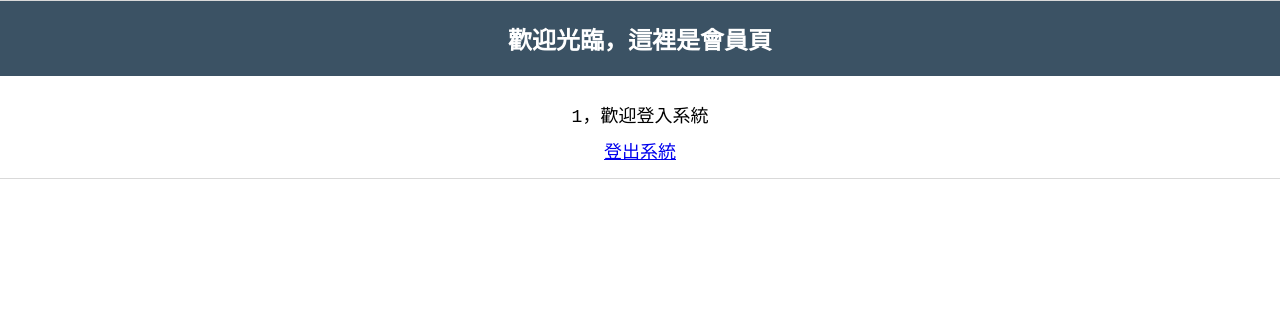
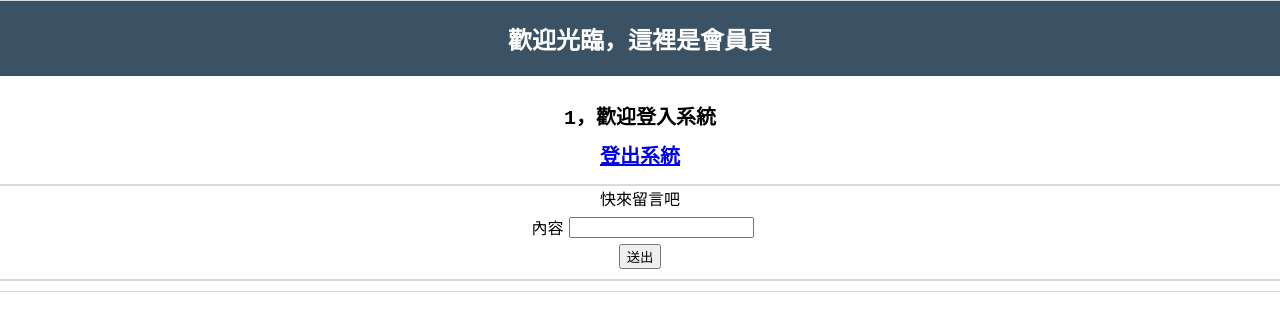
Before and after one commit to Arthur801/website_for_wehelp_kaihong, a FastAPI app: page /member/1 in a window 1280 px wide. Shown: the top 331 px of the page. Run offline with FastAPI, Linux system fonts and the light colour scheme; a user stored in the database is signed in; parts of the project's set-up code (start-up, migrations or seed data) failed here and were passed over.

Commit message:
Add send message section in week6/member.html

```diff
--- a/week6/main.py
+++ b/week6/main.py
@@ -151,4 +151,6 @@
         url="/"
     )
 
-#
+# GET /api/message
+
+# POST /api/message
--- a/week6/static/script.js
+++ b/week6/static/script.js
@@ -36,3 +36,8 @@
         alert("請填寫密碼");
     }
 });
+
+// task 5 POST message
+
+
+// task 5 GET message
--- a/week6/static/style.css
+++ b/week6/static/style.css
@@ -42,7 +42,15 @@
     text-align: center;
 }
 
-#login-form {
+.system-text {
+    display: block;
+    font-size: 20px;
+    padding: 5px 5px;
+    text-align: center;
+    font-weight: bold;
+}
+
+form {
     display: flex;
     flex-direction: column;
     padding: 5px;
--- a/week6/templates/member.html
+++ b/week6/templates/member.html
@@ -12,5 +12,18 @@
         <div class="system-text">{{ userName }}，歡迎登入系統</div>
         <div class="system-text"><a href="/logout">登出系統</a></div>
     </section>
+    <section class="view">
+        <div class="system-text-bold">快來留言吧</div>
+        <div class="field">
+            <span class="field-name">內容</span>
+            <input type="text" id="input-content">
+        </div>
+        <div class="field">
+            <button id="send-content-btn">送出</button>
+        </div>
+    </section>
+    <section class="view">
+        <!--動態新增留言-->
+    </section>
 </body>
 </html>
```
